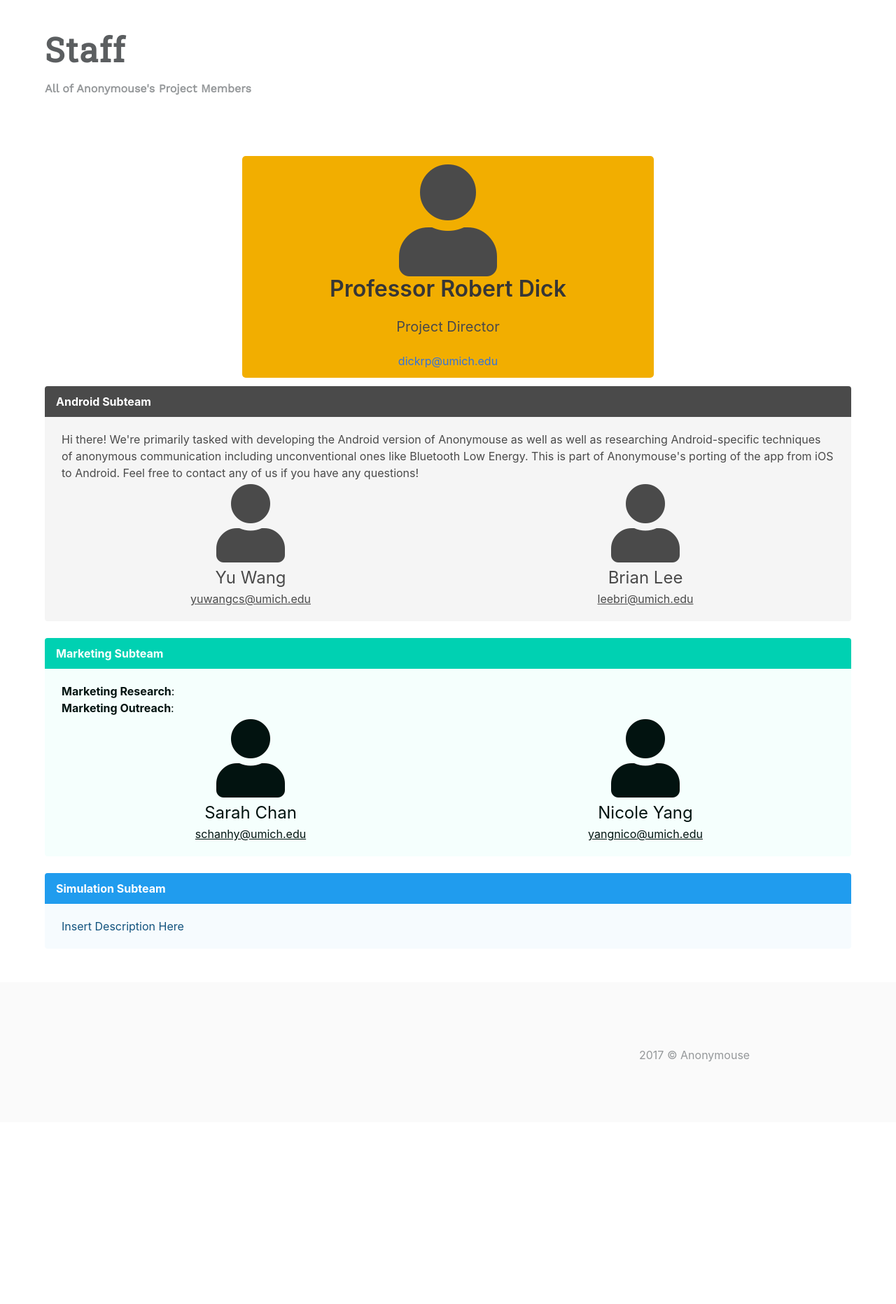
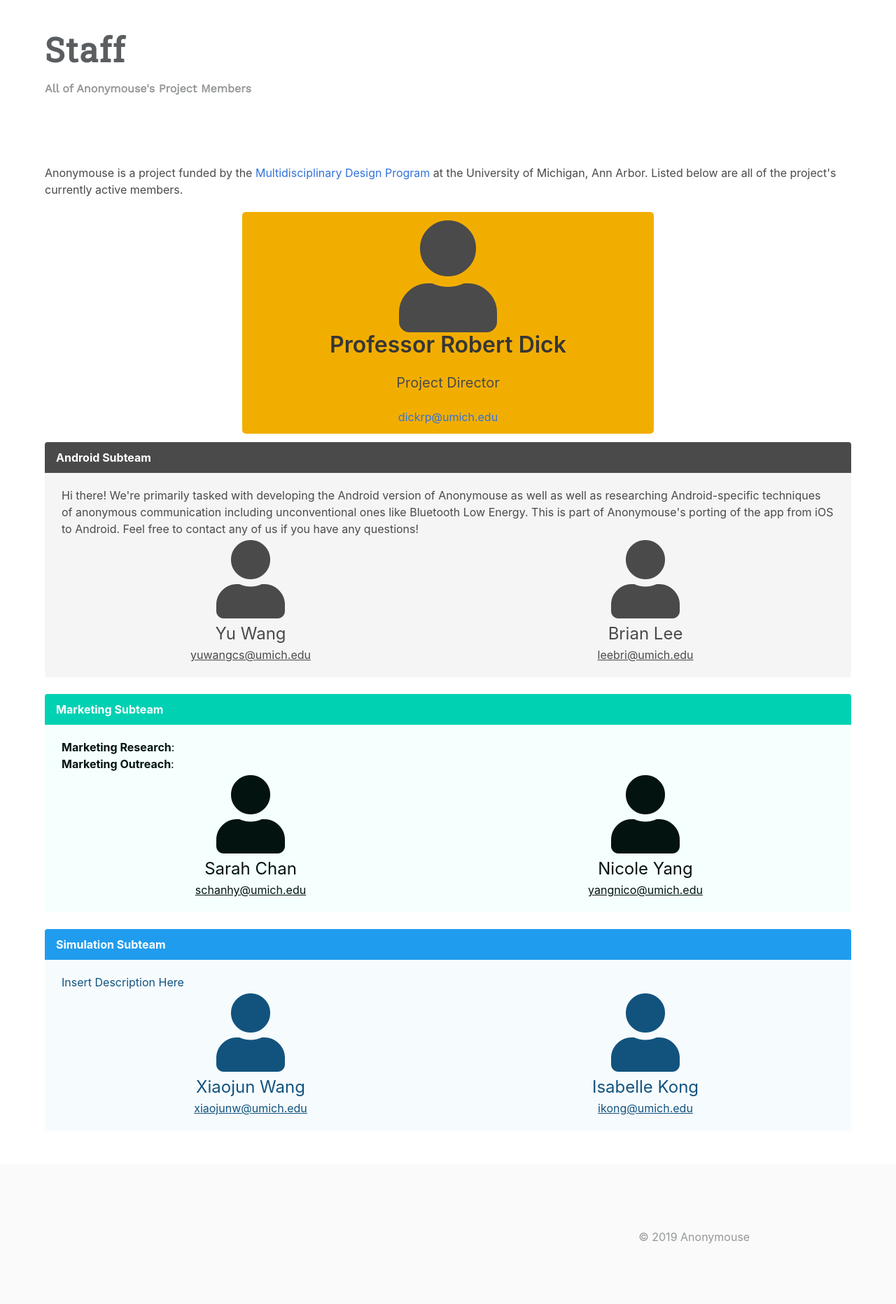
Before and after one commit to duo-yang/anonymouse-site, a Flask app: page /staff/ in a window 1280 px wide. Shown: the part 217-2081 px from the top of the page at 70% size. Before the commit the page ends 1735 px from the top, so only its background shows below. Run offline with Flask 2, Linux system fonts and the light colour scheme; some libraries are stand-ins or nearby versions.

Commit message:
worked a bit on intro

```diff
--- a/templates/aboutpage.html
+++ b/templates/aboutpage.html
@@ -7,6 +7,7 @@
 			<h1 class="slogan-title dark-gray">
 				About Anonymouse
 			</h1>
+			<h2 class="slogan-subtitle light-gray">Anonymouse is an app dedicated to censorship-free communiation and anonymous engagement.</h2>
 			<h2 class="slogan-subtitle light-gray">
 				There was a time when most people learned about the world from a few professional communicators.  The Internet opened communication to the masses. In many cases they were more accurate and creative, and their interests and ideas more diverse.
 			</h2>
@@ -82,4 +83,9 @@
         </div>
     </div>
 </section>
+<section class = "section">
+	<div class = "container has-text-centered">
+		<h1 class = "title">More Coming Soon</h1>
+	</div>
+</section>
 {% endblock %}
--- a/templates/index.html
+++ b/templates/index.html
@@ -143,7 +143,7 @@
                 </div>
                 <div class="column">
                     <div class="is-pulled-right light-gray copy">
-                        <p>2017 &copy; Anonymouse</p>
+                        <p>&copy; 2019 Anonymouse</p>
                     </div>
                 </div>
             </div>
--- a/templates/staff.html
+++ b/templates/staff.html
@@ -11,6 +11,7 @@
 	</div>
 	<section class = "section">
 		<div class = "container">
+			<p style = "margin-bottom:2rem;">Anonymouse is a project funded by the <a href = "https://mdp.engin.umich.edu/">Multidisciplinary Design Program</a> at the University of Michigan, Ann Arbor. Listed below are all of the project's currently active members.</p>
 			<div class = "columns is-centered">
 				<div class = "has-text-centered column is-half is-rounded" id = "professor">
 					<i class="fas fa-user fa-10x"></i>
@@ -67,6 +68,18 @@
 				</div>
 				<div class="message-body">
 					<p>Insert Description Here</p>
+					<div class = "columns is-centered has-text-centered subteam">
+						<div class = "column">
+							<i class="fas fa-user fa-7x"></i>
+							<h2>Xiaojun Wang</h2>
+							<p><a href = "mailto:xiaojunw@umich.edu">xiaojunw@umich.edu</a></p>
+						</div>
+						<div class = "column">
+							<i class="fas fa-user fa-7x"></i>
+							<h2>Isabelle Kong</h2>
+							<p><a href = "mailto:ikong@umich.edu">ikong@umich.edu</a></p>
+						</div>
+					</div>
 				</div>
 			</article>
 		</div>
```
